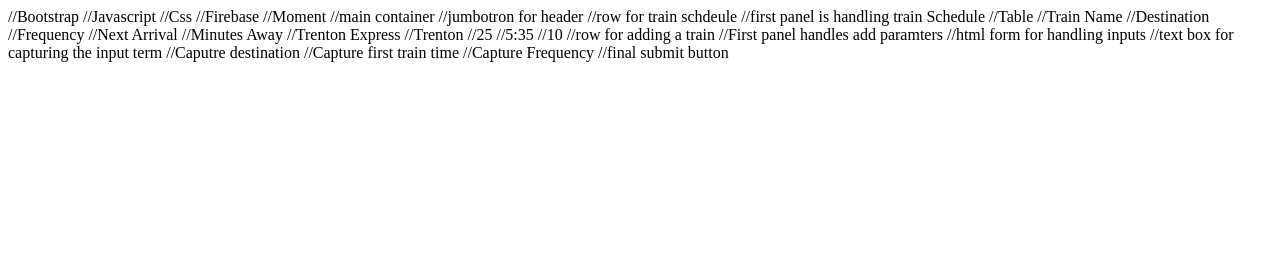
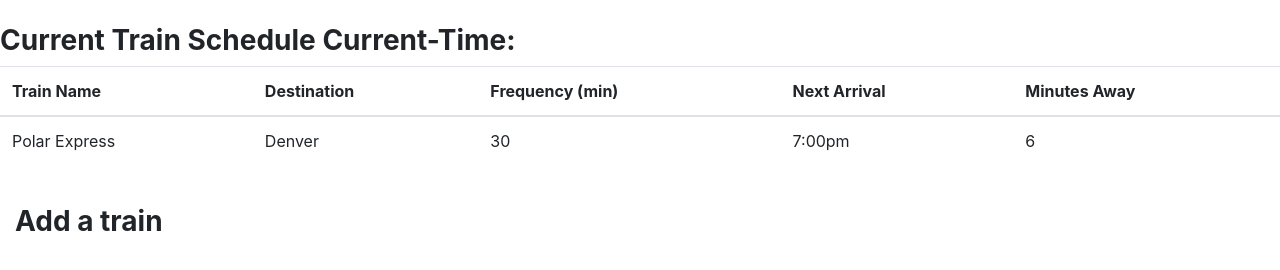
Before and after one commit to Robert1Kowalski/TrainSchedule, a plain HTML site: page index.html in a window 1280 px wide. Drawn offline with nearby package versions, Linux system fonts and the light colour scheme.

Commit message:
built basic bootstrap tables

```diff
--- a/index.html
+++ b/index.html
@@ -1,17 +1,77 @@
 <!DOCTYPE html>
 <html>
-    <head></head>
+
+<head>
+    <!-- //Bootstrap -->
+    <link rel="stylesheet" href="https://stackpath.bootstrapcdn.com/bootstrap/4.3.1/css/bootstrap.min.css"
+        integrity="sha384-ggOyR0iXCbMQv3Xipma34MD+dH/1fQ784/j6cY/iJTQUOhcWr7x9JvoRxT2MZw1T" crossorigin="anonymous">
+
+    <!-- //Css -->
+    <link href="assets/css/style.css" rel="stylesheet">
+    <!-- //Moment -->
+    <script src="https://rawgit.com/moment/moment/2.2.1/min/moment.min.js"></script>
+</head>
+<title> Train Schedule</title>
+
+<div class="row">
+    <div class="col-sm-12">
+        <br>
+        <div class="panel panel-success">
+            <div class="panel heading" id="heading">
+                <h3 class="panel-title">
+                    <strong>
+                    <i class="fa fa-list-alt"></i> Current Train Schedule <span
+                            class="glyphicon glyphicon-hourglass">Current-Time:<i id="current-time"></i>
+                    </strong>
+                    </span>
+                </h3>
+            </div>
+
+            <div class = "panel-body">
+
+                <table class = "table table=striped" id = "schedule">
+
+                <thread>
+                    <tr>
+                        <th>Train Name</th>
+                        <th>Destination</th>
+                        <th>Frequency (min)</th>
+                        <th>Next Arrival</th>
+                        <th>Minutes Away</th>
+                    </tr>
+                </thread>
+                <tbody>
+                    <tr>
+                        <td> Polar Express</td>
+                        <td>Denver</td>
+                        <td>30</td>
+                        <td>7:00pm</td>
+                        <td>6</td>
+                    </tr>
+                 </tbody>
+                </table>
+           </div>
+        </div>
 
 
-<title> Train Schedule</title>
-//Bootstrap
-//Javascript
-//Css
-//Firebase
-//Moment
 
-//main container
-    //jumbotron for header
+
+    <div class = "row"></div>
+    <div class = "col-sm-12">
+        <br>
+
+        <div c;ass = "panel panel -success">
+            <div class = "panel-heading">
+                <h3 class = "panel-title"><strong><i class = "fa fa-list-alt"></i>Add a train</strong></h3>
+            </div>
+            <div class = "panel-body"></div>
+        </div>
+    </div>
+
+    </div>
+</div>
+</div>
+<!-- //jumbotron for header
 
 //row for train schdeule
 //first panel is handling train Schedule
@@ -36,7 +96,7 @@
 //Caputre destination
 //Capture first train time
 //Capture Frequency
-//final submit button
+//final submit button -->
 
 
 
```
Lines whose indentation alone changed are shown as unchanged.
